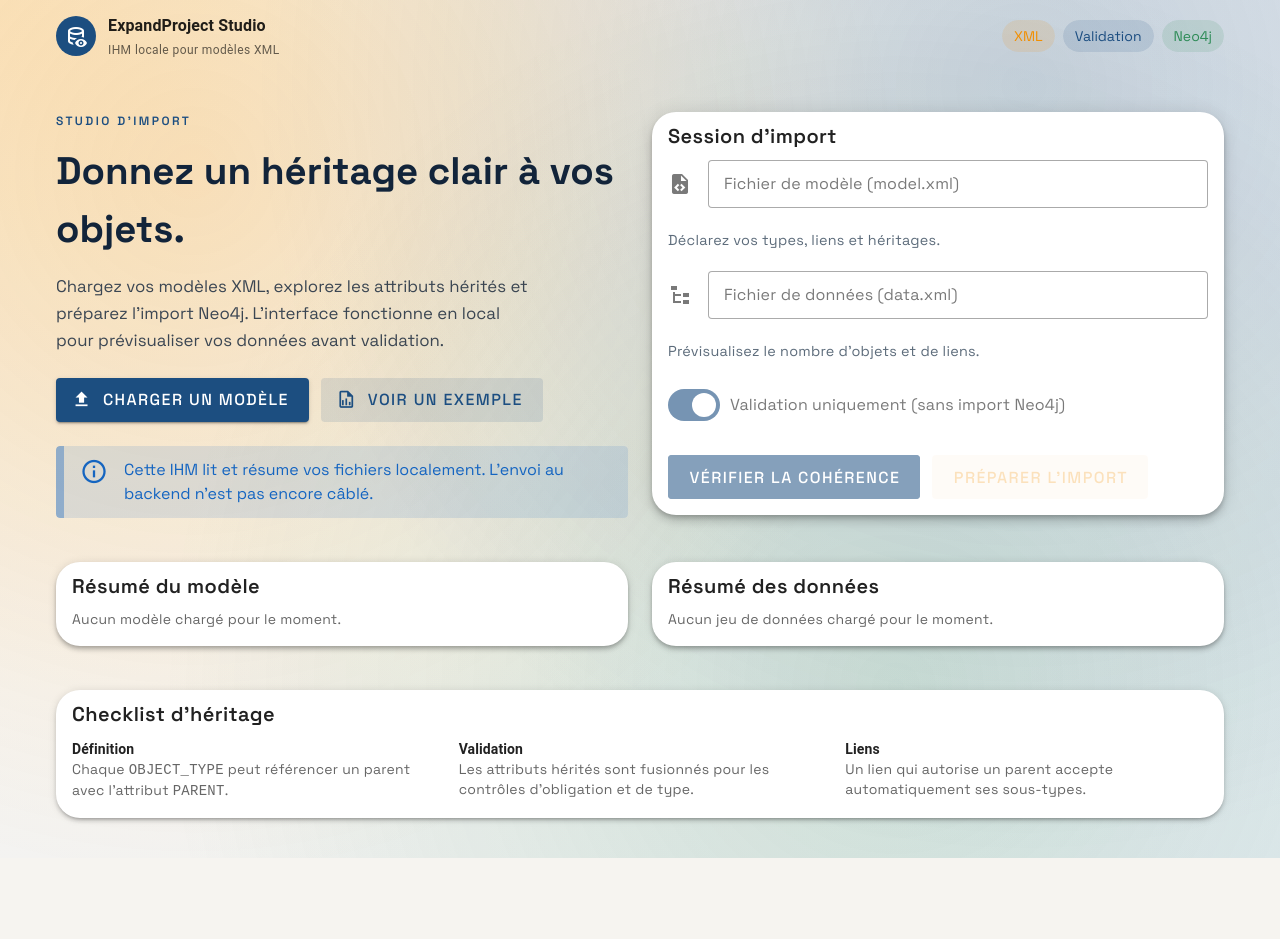
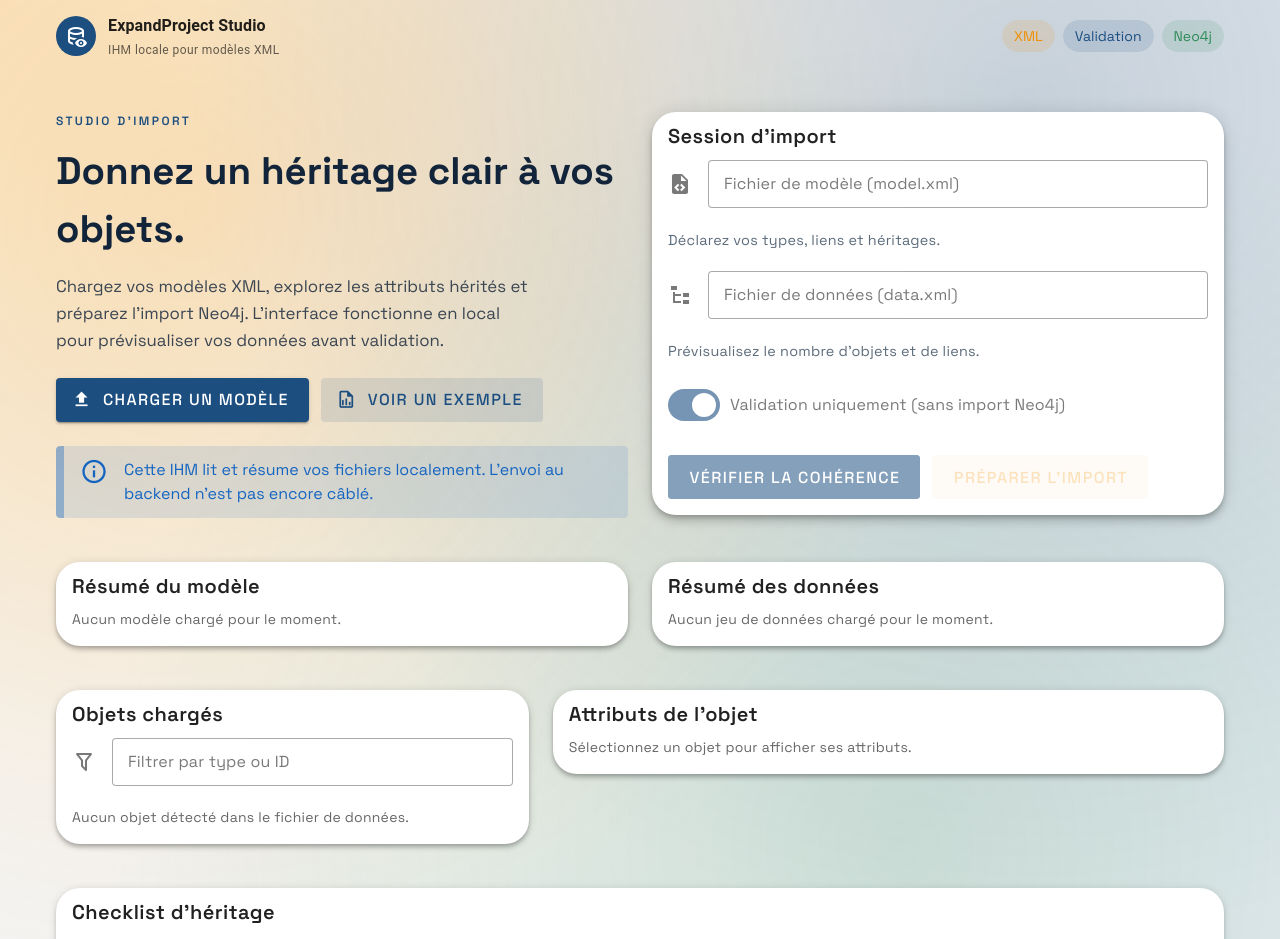
Before and after one commit to TraXXX86/ExpandProject, a Vue app in the folder ui/: page / in a window 1280 px wide. Shown: the top 939 px of the page. Before the commit the page ends 858 px from the top, so only its background shows below. Built offline with nearby package versions, Linux system fonts and the light colour scheme.

Commit message:
Add object navigation in UI

```diff
--- a/ui/src/App.vue
+++ b/ui/src/App.vue
@@ -195,8 +195,82 @@
         </v-row>
 
         <v-row class="mt-8">
+          <v-col cols="12" md="5">
+            <v-card class="card-animate delay-2" elevation="4" rounded="xl">
+              <v-card-title class="section-title">Objets chargés</v-card-title>
+              <v-card-text>
+                <v-text-field
+                  v-model="objectFilter"
+                  label="Filtrer par type ou ID"
+                  prepend-icon="mdi-filter-outline"
+                  variant="outlined"
+                  density="comfortable"
+                  clearable
+                />
+                <v-list v-if="filteredObjects.length" density="compact">
+                  <v-list-item
+                    v-for="object in filteredObjects"
+                    :key="object.key"
+                    :title="object.type"
+                    :subtitle="`ID: ${object.id ?? 'N/A'} • ${object.attributes.length} attributs`"
+                    :active="selectedObject && selectedObject.key === object.key"
+                    @click="selectObject(object)"
+                  >
+                    <template #prepend>
+                      <v-icon icon="mdi-cube-outline" />
+                    </template>
+                  </v-list-item>
+                </v-list>
+                <div v-else class="text-medium-emphasis">
+                  Aucun objet détecté dans le fichier de données.
+                </div>
+              </v-card-text>
+            </v-card>
+          </v-col>
+
+          <v-col cols="12" md="7">
+            <v-card class="card-animate delay-3" elevation="4" rounded="xl">
+              <v-card-title class="section-title">Attributs de l'objet</v-card-title>
+              <v-card-text>
+                <div v-if="selectedObject">
+                  <div class="d-flex align-center" style="gap: 12px;">
+                    <v-chip color="primary" variant="tonal">
+                      {{ selectedObject.type }}
+                    </v-chip>
+                    <v-chip color="secondary" variant="tonal">
+                      ID: {{ selectedObject.id ?? 'N/A' }}
+                    </v-chip>
+                    <v-chip color="accent" variant="tonal">
+                      {{ selectedObject.attributes.length }} attributs
+                    </v-chip>
+                  </div>
+
+                  <v-table class="mt-4" density="compact">
+                    <thead>
+                      <tr>
+                        <th>Clé</th>
+                        <th>Valeur</th>
+                      </tr>
+                    </thead>
+                    <tbody>
+                      <tr v-for="attribute in selectedObject.attributes" :key="attribute.key">
+                        <td>{{ attribute.key }}</td>
+                        <td>{{ attribute.value }}</td>
+                      </tr>
+                    </tbody>
+                  </v-table>
+                </div>
+                <div v-else class="text-medium-emphasis">
+                  Sélectionnez un objet pour afficher ses attributs.
+                </div>
+              </v-card-text>
+            </v-card>
+          </v-col>
+        </v-row>
+
+        <v-row class="mt-8">
           <v-col cols="12">
-            <v-card class="card-animate delay-3" elevation="3" rounded="xl">
+            <v-card class="card-animate delay-1" elevation="3" rounded="xl">
               <v-card-title class="section-title">Checklist d'héritage</v-card-title>
               <v-card-text>
                 <v-row>
@@ -234,9 +308,25 @@ import { computed, ref } from 'vue';
 const validateOnly = ref(true);
 const modelSummary = ref(null);
 const dataSummary = ref(null);
+const dataObjects = ref([]);
+const selectedObject = ref(null);
+const objectFilter = ref('');
 const status = ref(null);
 
 const canValidate = computed(() => Boolean(modelSummary.value && dataSummary.value));
+const filteredObjects = computed(() => {
+  const filter = objectFilter.value.trim().toLowerCase();
+  if (!filter) {
+    return dataObjects.value;
+  }
+  return dataObjects.value.filter((object) => {
+    const id = object.id !== null && object.id !== undefined ? String(object.id) : '';
+    return (
+      object.type.toLowerCase().includes(filter) ||
+      id.toLowerCase().includes(filter)
+    );
+  });
+});
 
 async function handleModelFile(files) {
   const file = Array.isArray(files) ? files[0] : files;
@@ -264,6 +354,8 @@ async function handleDataFile(files) {
   status.value = null;
   if (!file) {
     dataSummary.value = null;
+    dataObjects.value = [];
+    selectedObject.value = null;
     return;
   }
 
@@ -271,8 +363,12 @@ async function handleDataFile(files) {
     const text = await readFile(file);
     const doc = parseXml(text);
     dataSummary.value = extractDataSummary(doc);
+    dataObjects.value = extractDataObjects(doc);
+    selectedObject.value = dataObjects.value[0] ?? null;
   } catch (error) {
     dataSummary.value = null;
+    dataObjects.value = [];
+    selectedObject.value = null;
     status.value = {
       type: 'error',
       message: `Erreur de lecture des données: ${error.message}`
@@ -294,6 +390,10 @@ function runLocalCheck() {
     type: 'success',
     message: `${mode} prête. Résumé local effectué, aucune erreur XML détectée.`
   };
+}
+
+function selectObject(object) {
+  selectedObject.value = object;
 }
 
 function readFile(file) {
@@ -341,4 +441,23 @@ function extractDataSummary(doc) {
     hasMore: objectTypes.length > 6
   };
 }
+
+function extractDataObjects(doc) {
+  const objectNodes = Array.from(doc.querySelectorAll('OBJECT'));
+  return objectNodes.map((node, index) => {
+    const attributes = Array.from(node.querySelectorAll('ATTRIBUTE')).map((attr) => ({
+      key: attr.getAttribute('KEY') || '',
+      value: attr.getAttribute('VALUE') || ''
+    }));
+    const idValue = node.getAttribute('ID');
+    const id = idValue !== null && idValue !== '' ? idValue : null;
+    const type = node.getAttribute('TYPE') || 'Type';
+    return {
+      id,
+      type,
+      attributes,
+      key: `${type}-${id ?? 'na'}-${index}`
+    };
+  });
+}
 </script>
```
